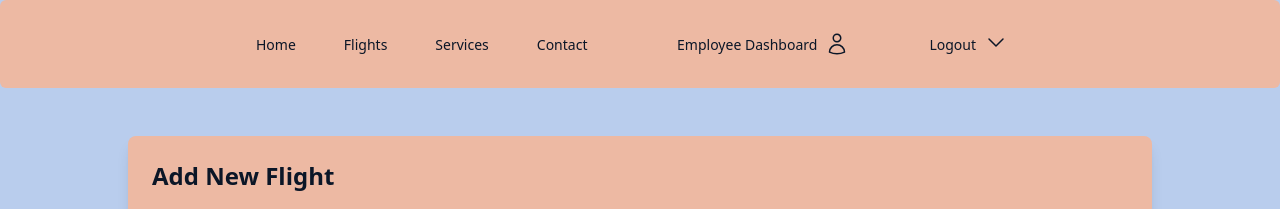
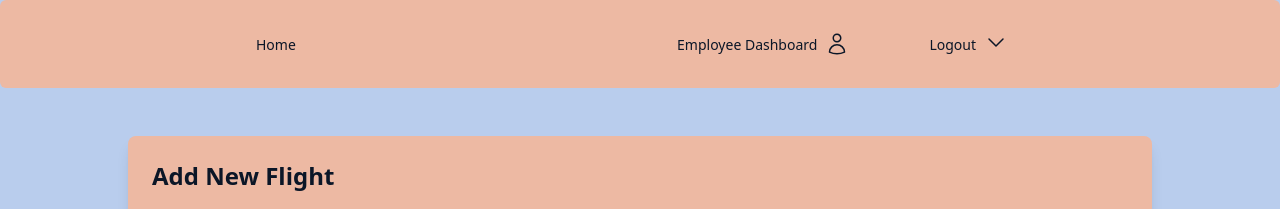
Before and after one commit to AramMarkarov/beroepsproduct-wtis-AramMarkarov, a PHP site: page /add_flight.php in a window 1280 px wide. Shown: the top 209 px of the page. Run offline with PHP 8.4, Linux system fonts and the light colour scheme; the visitor is signed in with stand-in values (Sample User, id 1); data that the repository does not hold is empty; some libraries are stand-ins or nearby versions.

Commit message:
Alle user stories vervuld + nav update

```diff
--- a/applicatie/includes/nav.php
+++ b/applicatie/includes/nav.php
@@ -5,9 +5,6 @@ echo '<nav class="mb-4 bg-nav rounded-md text-text text-body">
     <div class="mx-[20%] w-[60%] flex justify-between items-center z-0 py-6">
         <div class="flex space-x-12 flex-grow">
             <a href="homepage.php" class="hover:text-hover hover:underline transition duration-150 ease-in-out">Home</a>
-            <a href="#" class="hover:text-hover hover:underline transition duration-150 ease-in-out">Flights</a>
-            <a href="#" class="hover:text-hover hover:underline transition duration-150 ease-in-out">Services</a>
-            <a href="#" class="hover:text-hover hover:underline transition duration-150 ease-in-out">Contact</a>
         </div>
         <div class="flex space-x-12">';
 
```
